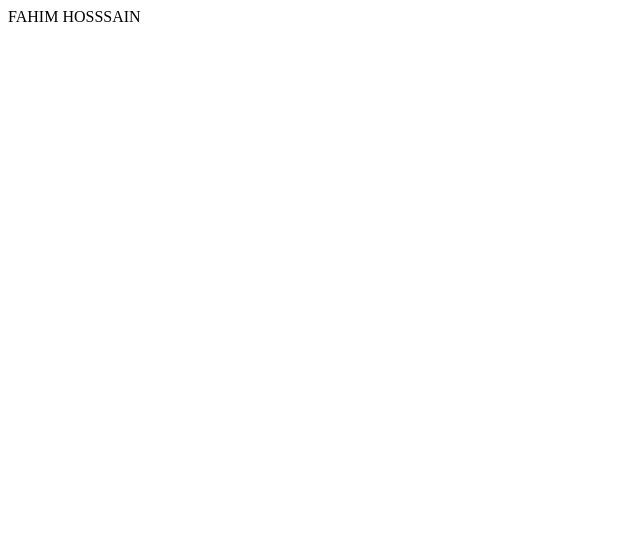
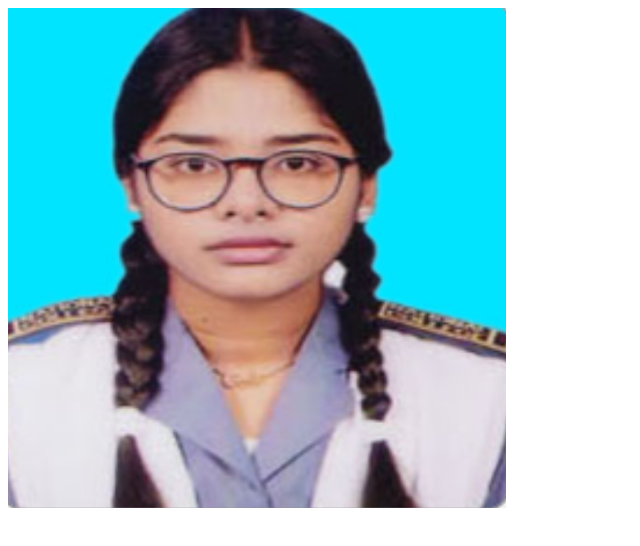
Before and after one commit to fahim5863/fahim, a plain HTML site: page pvtinfoadmin.html in a window 1280 px wide. Shown: the whole page, without its empty margins (0-640 px from the left). Drawn offline with Linux system fonts and the light colour scheme.

Commit message:
Update pvtinfoadmin.html

```diff
--- a/pvtinfoadmin.html
+++ b/pvtinfoadmin.html
@@ -1,7 +1,5 @@
 <html>
   <body>
-    <p>
-      FAHIM HOSSSAIN
-    </p>
+    <img src="basonti rani saha.png" widht="300px" height="500px">
   </body>
 </html>
```
